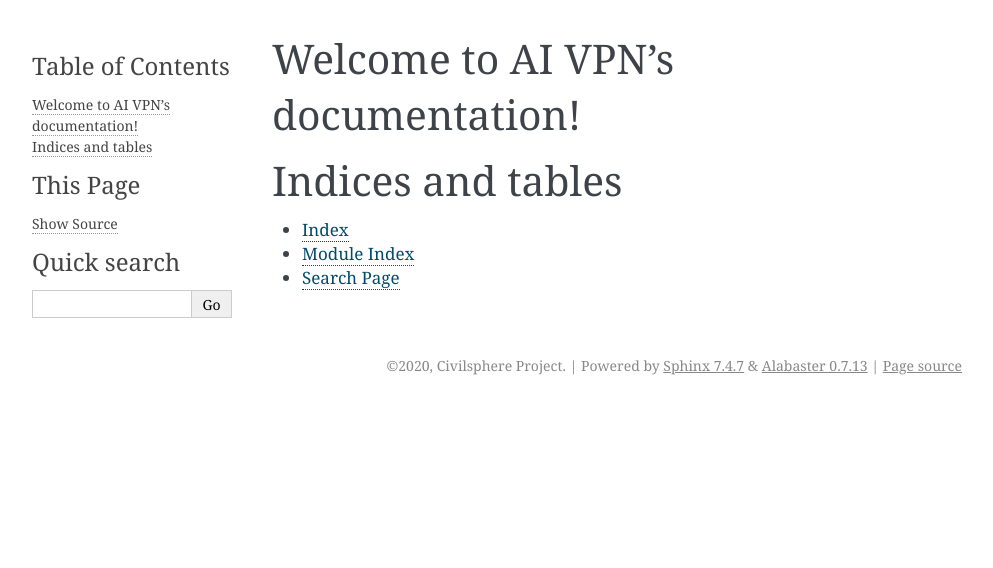
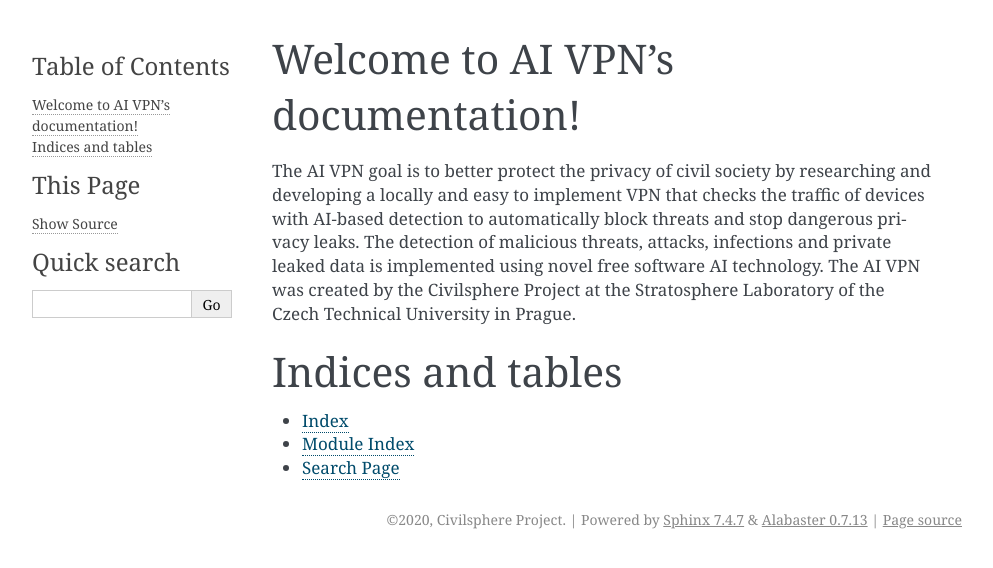
Before and after one commit to stratosphereips/AIVPN, a Sphinx documentation site: the page built from docs/source/index.rst, in a window 1280 px wide. Shown: the top 568 px of the page, without its empty margins (148-1141 px from the left). Built offline with Sphinx 7.4.7, drawn with Linux system fonts in a browser that asks for light colours.

Commit message:
docs: added project description

```diff
--- a/docs/source/index.rst
+++ b/docs/source/index.rst
@@ -5,6 +5,8 @@
 
 Welcome to AI VPN's documentation!
 ==================================
+
+The AI VPN goal is to better protect the privacy of civil society by researching and developing a locally and easy to implement VPN that checks the traffic of devices with AI-based detection to automatically block threats and stop dangerous privacy leaks. The detection of malicious threats, attacks, infections and private leaked data is implemented using novel free software AI technology. The AI VPN was created by the Civilsphere Project at the Stratosphere Laboratory of the Czech Technical University in Prague.
 
 .. toctree::
    :maxdepth: 2
```
Also changed, not shown: 15 other files.
